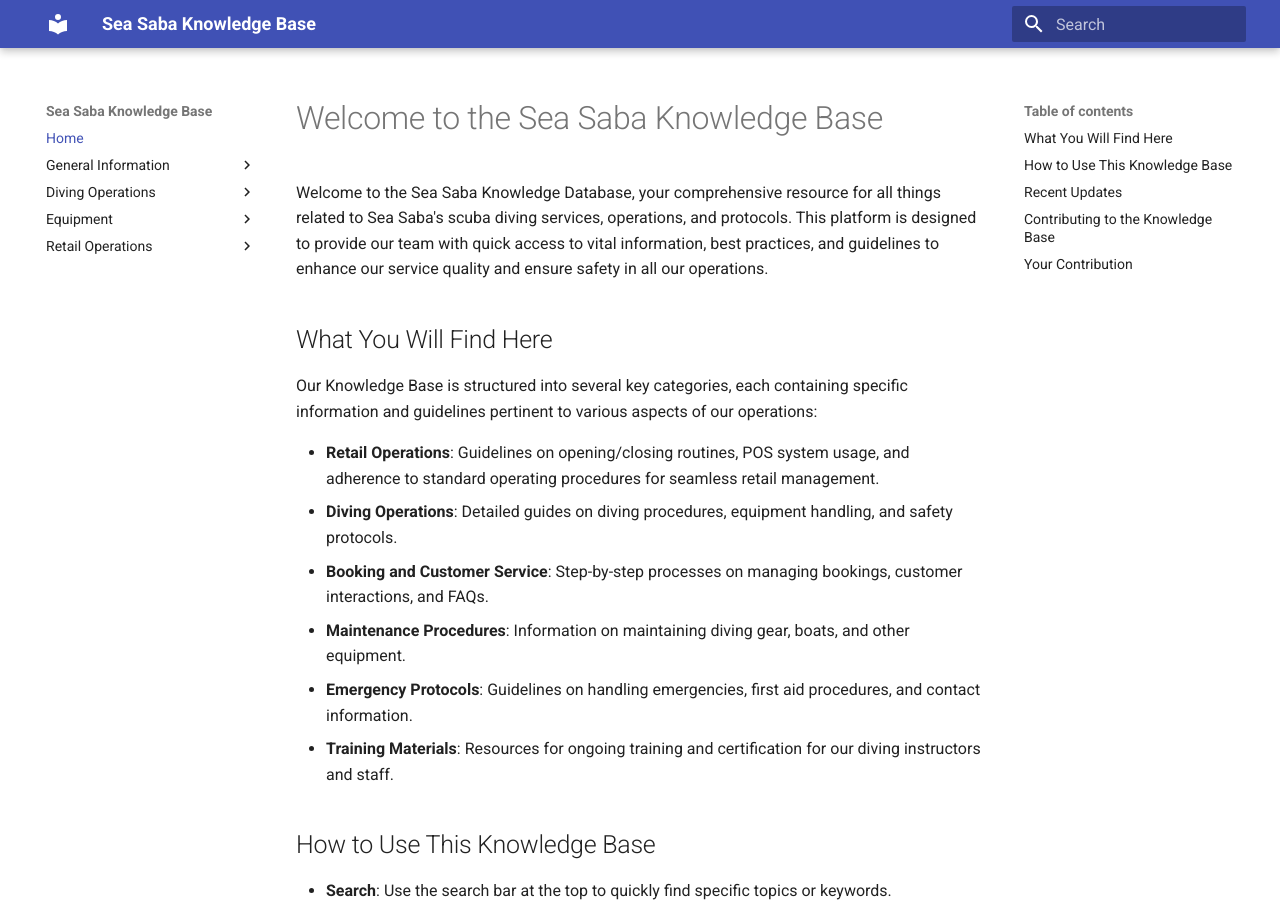
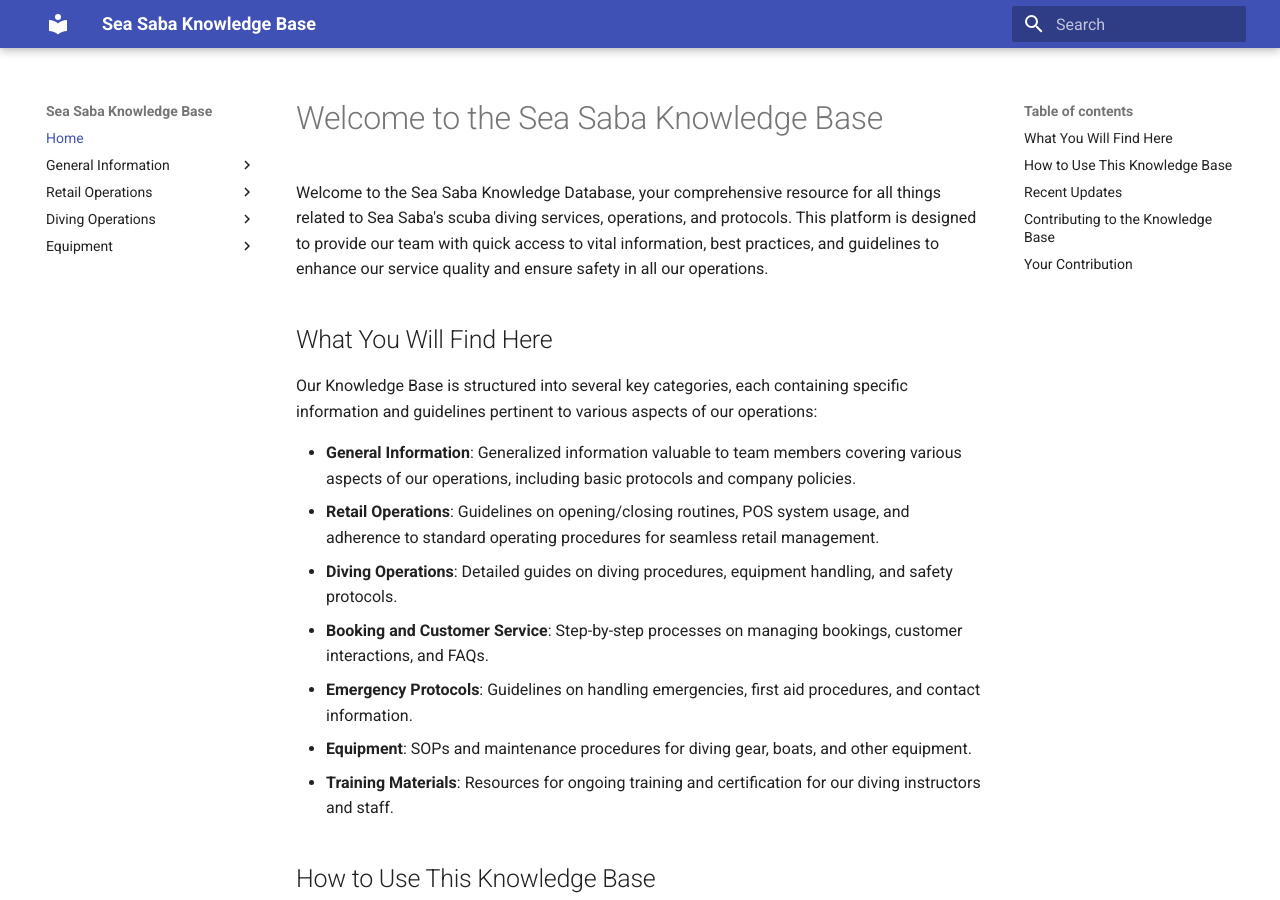
Before and after one commit to spizeck/Sea-Saba-Knowledge-Base, an MkDocs documentation site: the page built from docs/index.md, in a window 1280 px wide and 900 px high. Built offline with MkDocs 1.6.1 and Material for MkDocs 9.7.7, drawn with Linux system fonts in a browser that asks for light colours.

Commit message:
On branch main Your branch is up to date with 'origin/main'.
Changes to be committed:
	renamed:    docs/EquipmentManagement/SOPVehicleMaint.md -> docs/Equipment/SOPVehicleMaint.md
	modified:   docs/index.md
	modified:   mkdocs.yml

```diff
--- a/docs/index.md
+++ b/docs/index.md
@@ -6,12 +6,14 @@ Welcome to the Sea Saba Knowledge Database, your comprehensive resource for all
 
 Our Knowledge Base is structured into several key categories, each containing specific information and guidelines pertinent to various aspects of our operations:
 
+- **General Information**: Generalized information valuable to team members covering various aspects of our operations, including basic protocols and company policies.
 - **Retail Operations**: Guidelines on opening/closing routines, POS system usage, and adherence to standard operating procedures for seamless retail management.
 - **Diving Operations**: Detailed guides on diving procedures, equipment handling, and safety protocols.
 - **Booking and Customer Service**: Step-by-step processes on managing bookings, customer interactions, and FAQs.
-- **Maintenance Procedures**: Information on maintaining diving gear, boats, and other equipment.
 - **Emergency Protocols**: Guidelines on handling emergencies, first aid procedures, and contact information.
+- **Equipment**: SOPs and maintenance procedures for diving gear, boats, and other equipment.
 - **Training Materials**: Resources for ongoing training and certification for our diving instructors and staff.
+
 
 ## How to Use This Knowledge Base
 
--- a/mkdocs.yml
+++ b/mkdocs.yml
@@ -6,10 +6,6 @@ nav:
   - Home: index.md
   - General Information:
     - Diving & Snorkeling Info: GeneralInformation/DivingSnorkelingInfo.md
-  - Diving Operations:
-    - Logging Dives: DiveOperations/DiveLogApp.md
-  - Equipment:
-    - Vehicle Maintenance SOP: SOPVehicleMaint.md
   - Retail Operations:
     - Checkfront: Checkfront.md
     - Diving Flowchart: DivingFlowchart.md
@@ -17,6 +13,11 @@ nav:
     - Rain POS: RainPOS.md
     - Edge Reports: EdgeReports.md
     - Store Opening & Closing Instructions: RetailOpenClosing.md
+  - Diving Operations:
+    - Logging Dives: DiveOperations/DiveLogApp.md
+  - Equipment:
+    - Vehicle Maintenance SOP: Equipment/SOPVehicleMaint.md
+
 
 plugins:
     - search
```
Also changed, not shown: docs/Equipment/SOPVehicleMaint.md (renamed from docs/EquipmentManagement/SOPVehicleMaint.md).
